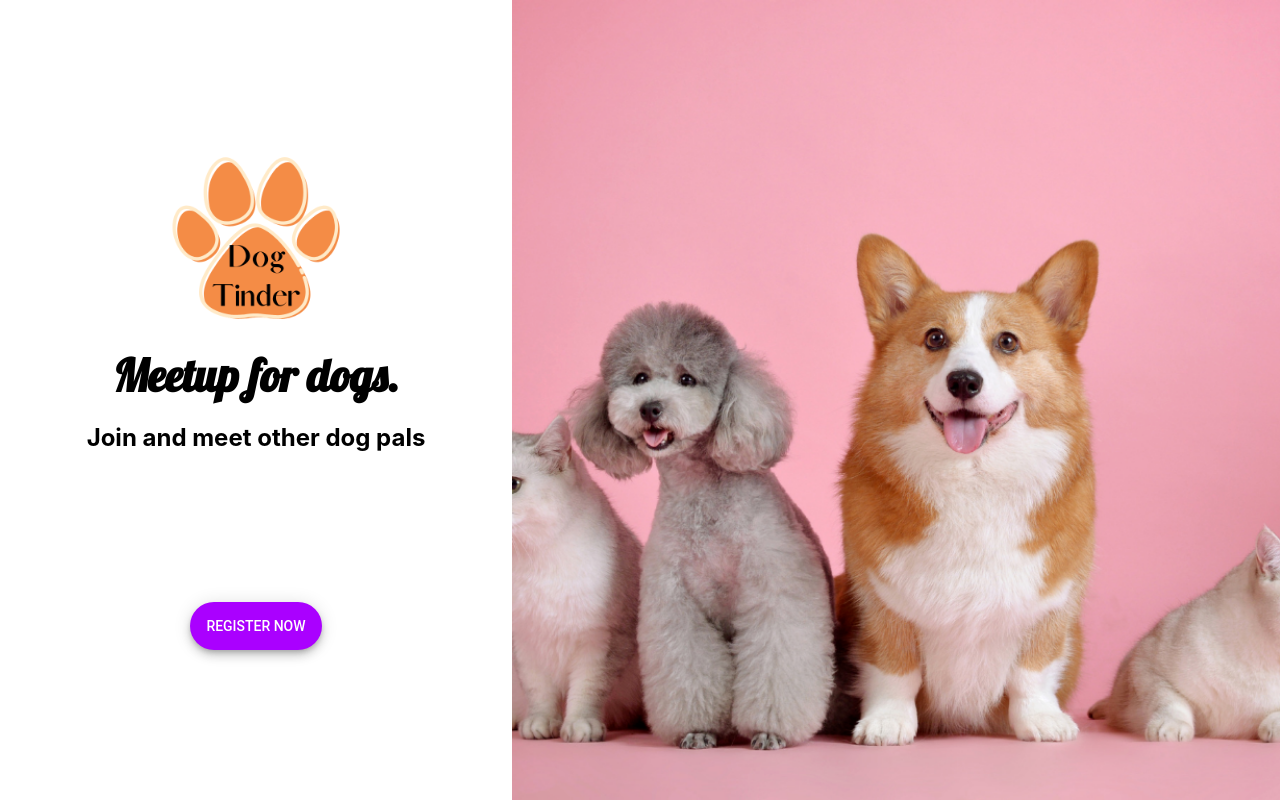
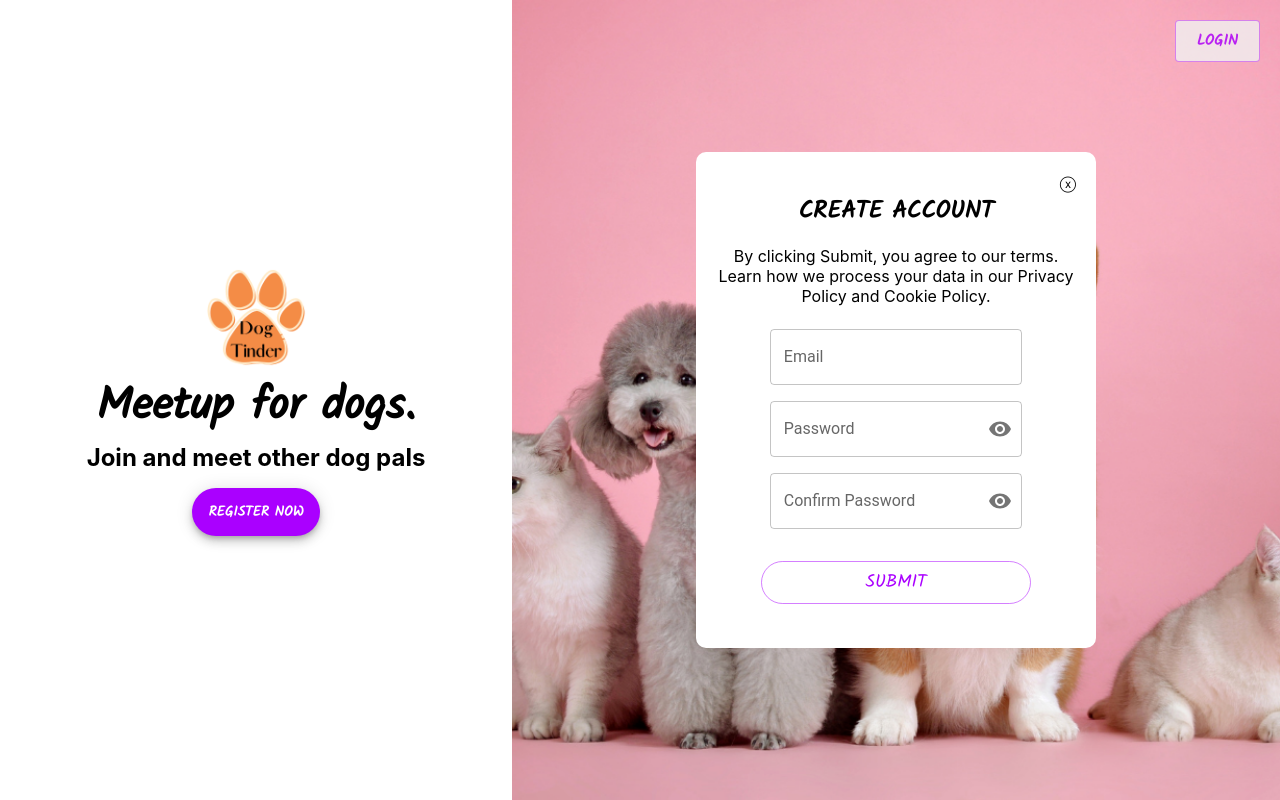
Before and after one commit to RuxinQu/dog-tinder, a React (Create React App) app: page / in a window 1280 px wide. Both pictures are taken after a click on the button "REGISTER NOW". Built offline with nearby package versions, Linux system fonts and the light colour scheme.

Commit message:
add login/signup form

```diff
--- a/package.json
+++ b/package.json
@@ -10,6 +10,7 @@
     "@testing-library/jest-dom": "^5.16.5",
     "@testing-library/react": "^13.4.0",
     "@testing-library/user-event": "^13.5.0",
+    "formik": "^2.4.1",
     "react": "^18.2.0",
     "react-dom": "^18.2.0",
     "react-router-dom": "^6.11.2",
@@ -26,7 +27,8 @@
     "workbox-range-requests": "^6.6.0",
     "workbox-routing": "^6.6.0",
     "workbox-strategies": "^6.6.0",
-    "workbox-streams": "^6.6.0"
+    "workbox-streams": "^6.6.0",
+    "yup": "^1.2.0"
   },
   "scripts": {
     "start": "react-scripts start",
--- a/src/App.css
+++ b/src/App.css
@@ -1,15 +1,15 @@
-@import url("https://fonts.googleapis.com/css2?family=Lobster&display=swap");
+@import url("https://fonts.googleapis.com/css2?family=Kalam&display=swap");
 
 h1 {
   font-size: 45px;
 }
 
-.lobster {
-  font-family: "Lobster", cursive;
+.kalam {
+  font-family: "kalam", cursive !important;
 }
 
 .logo {
-  width: 40%;
+  width: 100px;
   margin-top: 20px;
 }
 
@@ -18,3 +18,12 @@ h1 {
   background-size: cover;
   background-position: center;
 }
+
+/* signup form */
+.signup-form {
+  background-color: #fff;
+  max-width: 360px;
+  border-radius: 10px;
+  padding: 20px;
+  text-align: center;
+}
--- /dev/null
+++ b/src/components/SignupDialog.js
@@ -0,0 +1,173 @@
+import React, { useState } from "react";
+import { Formik, Form, Field, ErrorMessage } from "formik";
+import * as Yup from "yup";
+import Button from "@mui/material/Button";
+import IconButton from "@mui/material/IconButton";
+import OutlinedInput from "@mui/material/OutlinedInput";
+import InputLabel from "@mui/material/InputLabel";
+import InputAdornment from "@mui/material/InputAdornment";
+import FormControl from "@mui/material/FormControl";
+import TextField from "@mui/material/TextField";
+import Visibility from "@mui/icons-material/Visibility";
+import VisibilityOff from "@mui/icons-material/VisibilityOff";
+
+export const SignupDialog = ({ title, handleClose }) => {
+  // hide password input
+  const [showPassword, setShowPassword] = useState(false);
+  const handleClickShowPassword = () => setShowPassword((show) => !show);
+  const handleMouseDownPassword = (event) => {
+    event.preventDefault();
+  };
+
+  // Define Yup validation schema
+  const validationSchema = Yup.object().shape({
+    email: Yup.string().email().required("Email is required"),
+    password: Yup.string()
+      .min(6, "Password must be at least 6 characters")
+      .required("Password is required"),
+    confirmPassword: Yup.string()
+      .oneOf([Yup.ref("password"), null], "Passwords must match")
+      .required("Confirm Password is required"),
+  });
+
+  // Define initial form values
+  const initialValues = {
+    email: "",
+    password: "",
+    confirmPassword: "",
+  };
+
+  // Handle form submission
+  const handleSubmit = (values) => {
+    // Handle form submission logic here
+    console.log(values);
+  };
+
+  return (
+    <div className="signup-form">
+      <div onClick={handleClose} style={{ textAlign: "right" }}>
+        ⓧ
+      </div>
+
+      <h2 className="kalam" style={{ textAlign: "center" }}>
+        {title}
+      </h2>
+      <p style={{ padding: "15px 0" }}>
+        By clicking Submit, you agree to our terms. Learn how we process your
+        data in our Privacy Policy and Cookie Policy.
+      </p>
+
+      <Formik
+        initialValues={initialValues}
+        validationSchema={validationSchema}
+        onSubmit={handleSubmit}
+        validateOnBlur={false}
+      >
+        <Form
+          style={{
+            minHeight: 260,
+            display: "flex",
+            flexDirection: "column",
+            justifyContent: "space-evenly",
+            alignItems: "center",
+          }}
+        >
+          <FormControl sx={{ m: 1, width: "25ch" }} variant="outlined">
+            <Field
+              label="Email"
+              variant="outlined"
+              as={TextField}
+              type="email"
+              name="email"
+              autoComplete="on"
+            />
+            <ErrorMessage
+              name="email"
+              component="div"
+              style={{ color: "red", fontSize: "14px" }}
+            />
+          </FormControl>
+
+          <FormControl sx={{ m: 1, width: "25ch" }} variant="outlined">
+            <InputLabel htmlFor="outlined-adornment-password">
+              Password
+            </InputLabel>
+            <Field
+              as={OutlinedInput}
+              autoComplete="on"
+              name="password"
+              id="outlined-adornment-password"
+              type={showPassword ? "text" : "password"}
+              endAdornment={
+                <InputAdornment position="end">
+                  <IconButton
+                    aria-label="toggle password visibility"
+                    onClick={handleClickShowPassword}
+                    onMouseDown={handleMouseDownPassword}
+                    edge="end"
+                  >
+                    {showPassword ? <VisibilityOff /> : <Visibility />}
+                  </IconButton>
+                </InputAdornment>
+              }
+              label="Password"
+            />
+            <ErrorMessage
+              name="password"
+              component="div"
+              style={{ color: "red", fontSize: "14px" }}
+            />
+          </FormControl>
+
+          {title === "CREATE ACCOUNT" && (
+            <FormControl sx={{ m: 1, width: "25ch" }} variant="outlined">
+              <InputLabel htmlFor="outlined-adornment-confirm-password">
+                Confirm Password
+              </InputLabel>
+              <Field
+                as={OutlinedInput}
+                autoComplete="on"
+                name="confirmPassword"
+                id="outlined-adornment-confirm-password"
+                type={showPassword ? "text" : "password"}
+                endAdornment={
+                  <InputAdornment position="end">
+                    <IconButton
+                      aria-label="toggle password visibility"
+                      onClick={handleClickShowPassword}
+                      onMouseDown={handleMouseDownPassword}
+                      edge="end"
+                    >
+                      {showPassword ? <VisibilityOff /> : <Visibility />}
+                    </IconButton>
+                  </InputAdornment>
+                }
+                label="confirm-password"
+              />
+              <ErrorMessage
+                name="confirmPassword"
+                component="div"
+                style={{ color: "red", fontSize: "14px" }}
+              />
+            </FormControl>
+          )}
+
+          <Button
+            type="submit"
+            className="kalam"
+            variant="outlined"
+            color="secondary"
+            sx={{
+              m: 3,
+              width: "30ch",
+              borderRadius: 25,
+              fontSize: 18,
+            }}
+          >
+            SUBMIT
+          </Button>
+        </Form>
+      </Formik>
+    </div>
+  );
+};
--- a/src/pages/Home.js
+++ b/src/pages/Home.js
@@ -1,34 +1,69 @@
+import React, { useState } from "react";
+import Button from "@mui/material/Button";
 import Fab from "@mui/material/Fab";
 import Box from "@mui/material/Box";
+import { SignupDialog } from "../components/SignupDialog";
 
 export default function Home() {
+  const [open, setOpen] = useState(false);
+  const [title, setTitle] = useState("");
+  const handleOpenSignup = () => {
+    setOpen(true);
+    setTitle("CREATE ACCOUNT");
+  };
+  const handleOpenLogin = () => {
+    setOpen(true);
+    setTitle("LOGIN YOUR ACCOUNT");
+  };
+  const handleClose = () => setOpen(false);
+
   return (
     <Box
       sx={{
         display: "flex",
-        // alignItems: "center",
         flexDirection: { xs: "column", md: "row" },
       }}
     >
+      <Button
+        className="kalam"
+        variant="outlined"
+        color="secondary"
+        size="large"
+        sx={{
+          position: "absolute",
+          top: 20,
+          right: 20,
+          backgroundColor: "#f1f1f1",
+          fontWeight: "bold",
+          opacity: 0.8,
+        }}
+        onClick={handleOpenLogin}
+      >
+        Login
+      </Button>
       <Box
         sx={{
           width: { xs: "100%", md: "40%" },
-          height: { xs: "40dvh", md: "auto" },
+          //   height: { xs: "40dvh", md: "auto" },
           display: "flex",
           flexDirection: "column",
           alignItems: "center",
-          justifyContent: "space-evenly",
+          justifyContent: "center",
           textAlign: "center",
         }}
       >
         <div>
           <img className="logo" src={"./logo.png"} alt="Logo" />
-          <h1 className="lobster" style={{ padding: "20px 0" }}>
-            Meetup for dogs.
-          </h1>
+          <h1 className="kalam">Meetup for dogs.</h1>
           <h2>Join and meet other dog pals</h2>
         </div>
-        <Fab variant="extended" color="secondary" sx={{ my: 2 }}>
+        <Fab
+          variant="extended"
+          className="kalam"
+          color="secondary"
+          sx={{ my: 2, fontWeight: "bold" }}
+          onClick={handleOpenSignup}
+        >
           Register Now
         </Fab>
       </Box>
@@ -36,9 +71,14 @@ export default function Home() {
         className="bg-home"
         sx={{
           width: { xs: "100%", md: "60%" },
-          height: { xs: "60dvh", md: "100vh" },
+          height: "100vh",
+          display: "flex",
+          justifyContent: "center",
+          alignItems: "center",
         }}
-      ></Box>
+      >
+        {open && <SignupDialog handleClose={handleClose} title={title} />}
+      </Box>
     </Box>
   );
 }
```
Also changed, not shown: 1 other file (tests, documents, lock files or other folders).
